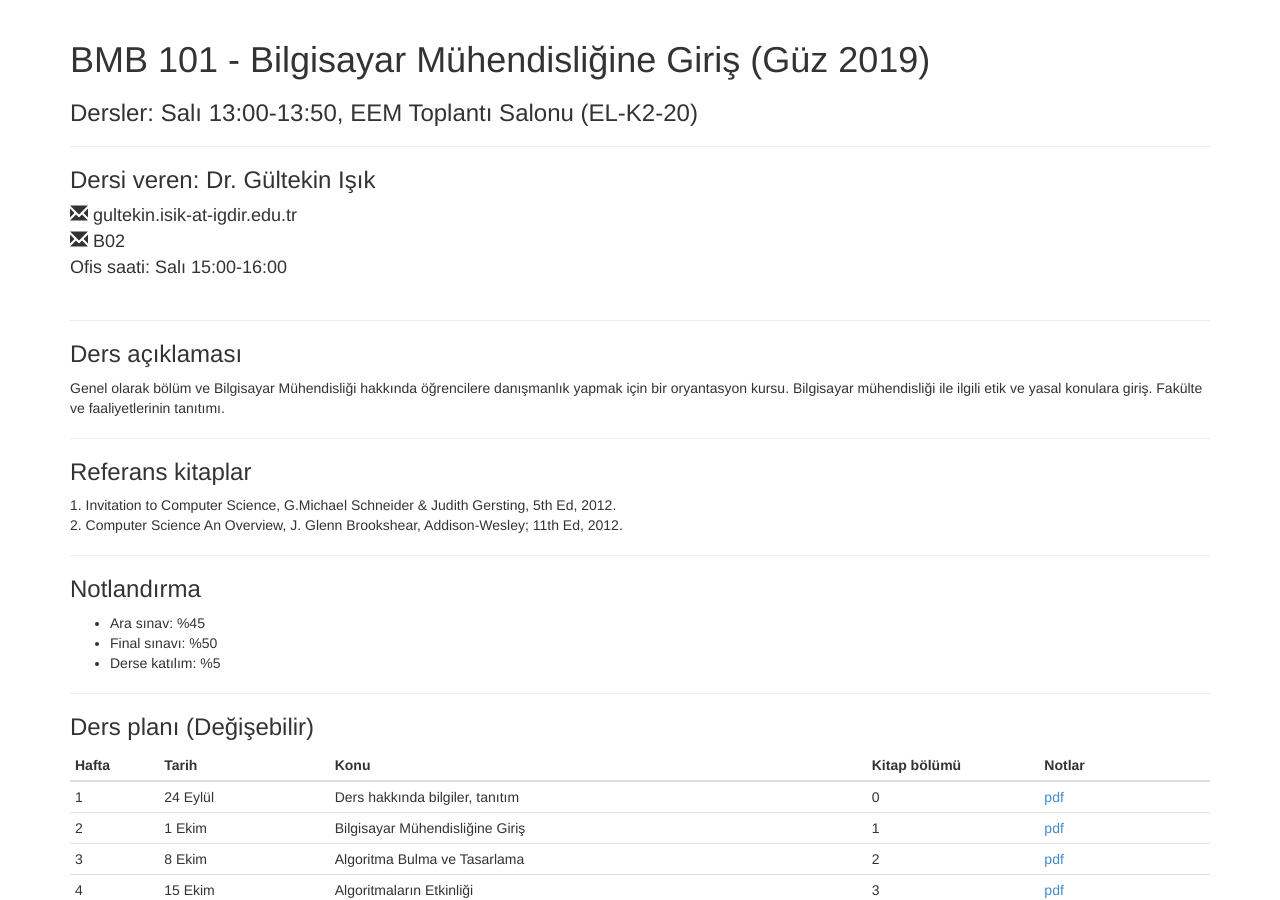
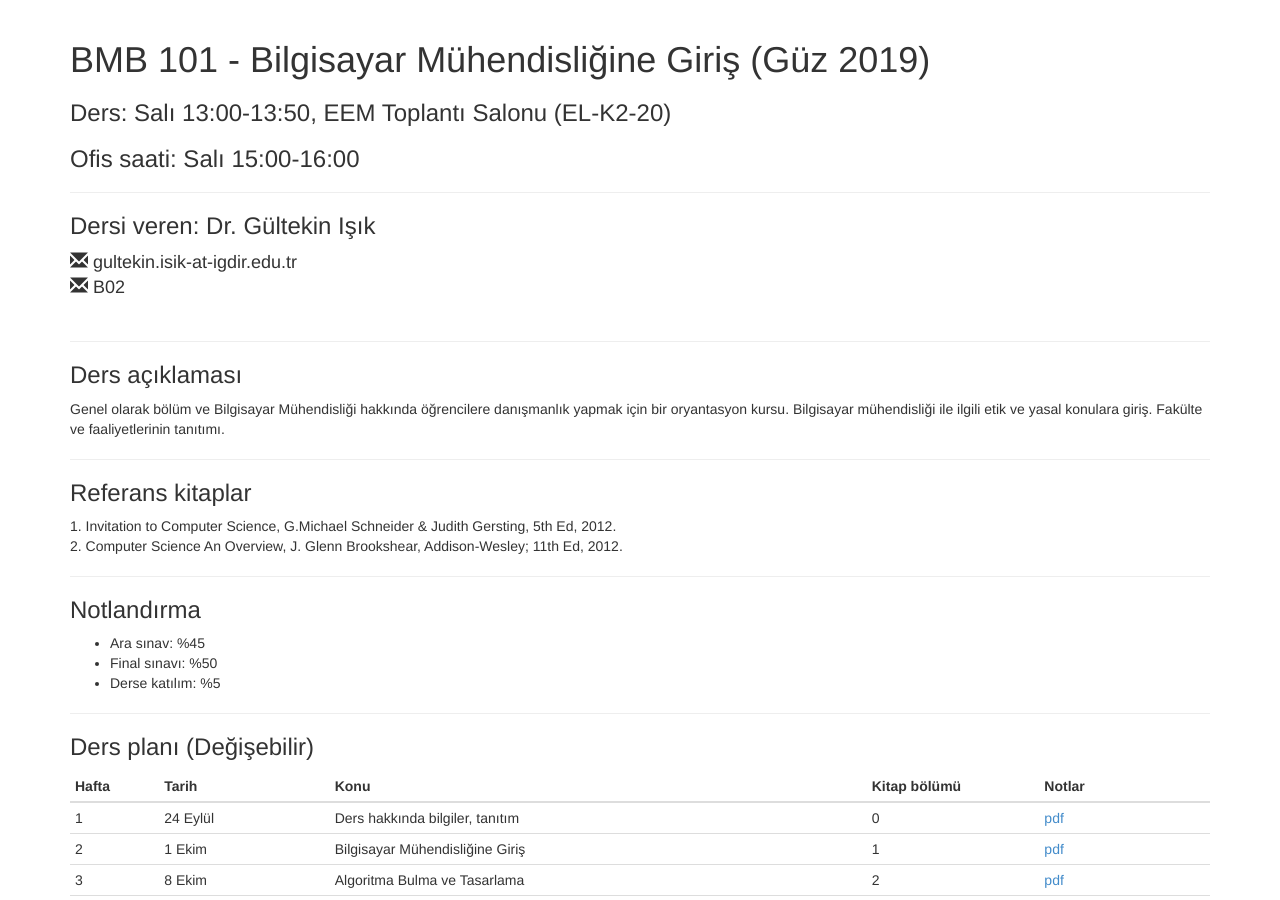
Before and after one commit to tekinonlayn/gi.github.io, a Jekyll site: the page teaching/courses/bmb101/index.html, which Jekyll copies as it is, in a window 1280 px wide and 900 px high. Built offline with Jekyll 4.4.1, drawn with Linux system fonts in a browser that asks for light colours; nearby versions of some CDN libraries; library files that are not in the unit come from our copies.

Commit message:
Update index.html

```diff
--- a/teaching/courses/bmb101/index.html
+++ b/teaching/courses/bmb101/index.html
@@ -24,7 +24,8 @@
   <div class="container">
   <div class="page-header">
     <h1>BMB 101 - Bilgisayar Mühendisliğine Giriş (Güz 2019)</h1>
-  	<h3>Dersler: Salı 13:00-13:50, EEM Toplantı Salonu (EL-K2-20)<br></h3>
+  	<h3>Ders: Salı 13:00-13:50, EEM Toplantı Salonu (EL-K2-20)<br></h3>
+	<h3>Ofis saati: Salı 15:00-16:00</h3>
 
    	<hr>
 
@@ -35,8 +36,7 @@
 		<h4>
 		<address>
    	   	  <span class="glyphicon glyphicon-envelope"></span> gultekin.isik-at-igdir.edu.tr<br>
-   	   	  <span class="glyphicon glyphicon-envelope"></span> B02<br>
-		  Ofis saati: Salı 15:00-16:00
+   	   	  <span class="glyphicon glyphicon-envelope"></span> B02
    	   	</address>
 		</h4>
 		</tbody></table>
```
